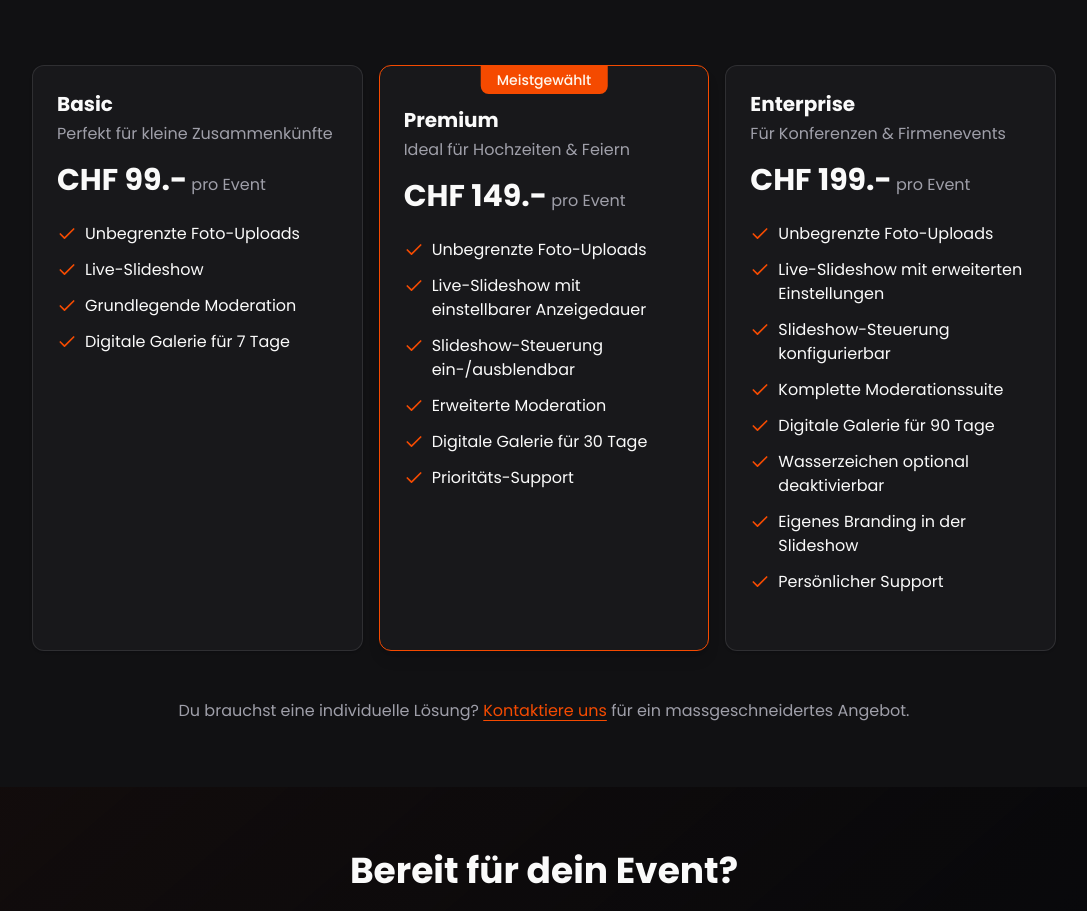
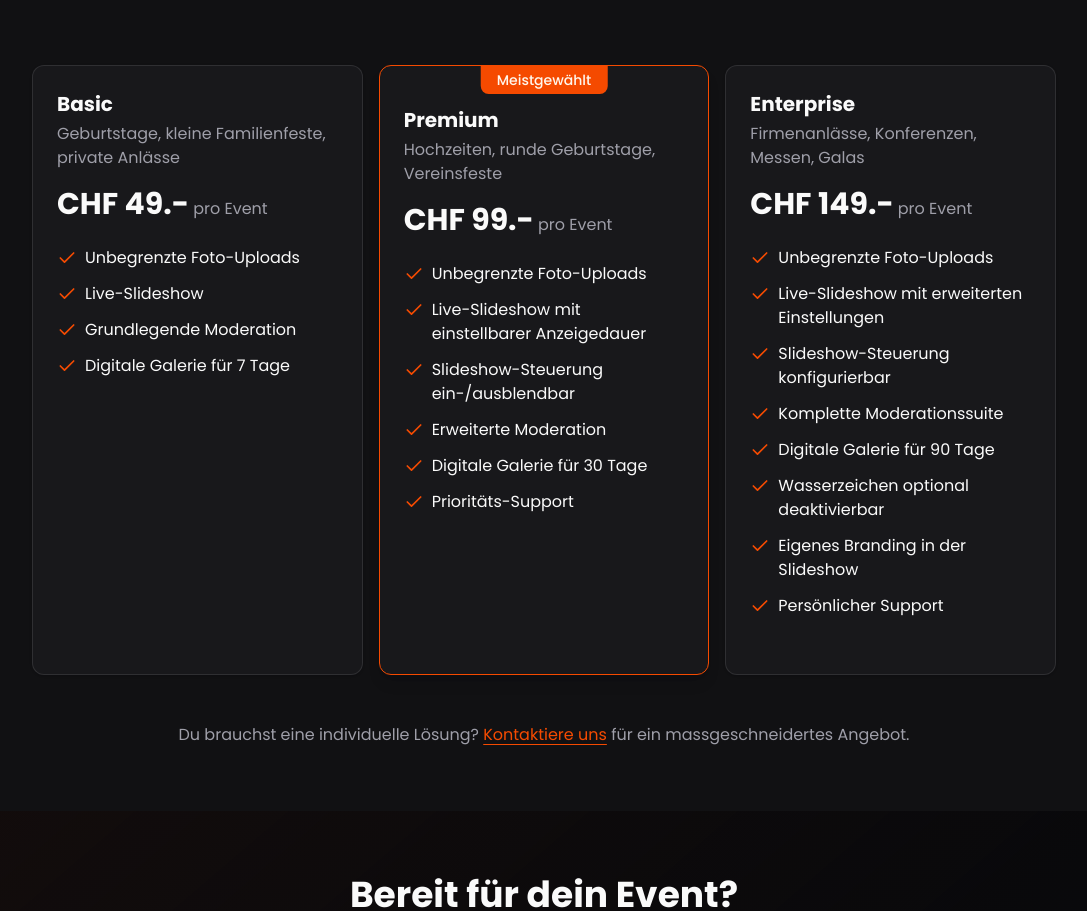
Before and after one commit to CobraEV/eventshotapp, a Next.js app: page / in a window 1280 px wide. Shown: the part 3587-4498 px from the top of the page, without its empty margins (96-1183 px from the left). Built offline with nearby package versions, Linux system fonts and the light colour scheme.

Commit message:
image optimization (gallery)

```diff
--- a/next.config.ts
+++ b/next.config.ts
@@ -4,6 +4,14 @@ const nextConfig: NextConfig = {
   output: 'standalone',
   reactCompiler: true,
   cacheComponents: true,
+  images: {
+    remotePatterns: [
+      {
+        protocol: 'https',
+        hostname: 'minio.edelbyte.ch',
+      },
+    ],
+  },
 }
 
 export default nextConfig
--- a/src/components/event/event-gallery.tsx
+++ b/src/components/event/event-gallery.tsx
@@ -39,9 +39,10 @@ export default function EventGallery({ photos }: { photos: Photo[] }) {
               src={photo.url}
               alt="Event Foto"
               fill
-              className="object-cover hover:scale-105 transition-transform"
+              className="object-cover transition-transform hover:scale-105"
               sizes="(max-width: 768px) 50vw, 25vw"
-              unoptimized
+              quality={60}
+              priority={i < 8}
             />
           </button>
         ))}
--- a/src/lib/constants.ts
+++ b/src/lib/constants.ts
@@ -120,9 +120,9 @@ export const faqs = [
 export const pricingPlans = [
   {
     name: 'Basic',
-    price: 'CHF 99.-',
+    price: 'CHF 49.-',
     duration: 'pro Event',
-    description: 'Perfekt für kleine Zusammenkünfte',
+    description: 'Geburtstage, kleine Familienfeste, private Anlässe',
     features: [
       'Unbegrenzte Foto-Uploads',
       'Live-Slideshow',
@@ -133,9 +133,9 @@ export const pricingPlans = [
   },
   {
     name: 'Premium',
-    price: 'CHF 149.-',
+    price: 'CHF 99.-',
     duration: 'pro Event',
-    description: 'Ideal für Hochzeiten & Feiern',
+    description: 'Hochzeiten, runde Geburtstage, Vereinsfeste',
     features: [
       'Unbegrenzte Foto-Uploads',
       'Live-Slideshow mit einstellbarer Anzeigedauer',
@@ -148,9 +148,9 @@ export const pricingPlans = [
   },
   {
     name: 'Enterprise',
-    price: 'CHF 199.-',
+    price: 'CHF 149.-',
     duration: 'pro Event',
-    description: 'Für Konferenzen & Firmenevents',
+    description: 'Firmenanlässe, Konferenzen, Messen, Galas',
     features: [
       'Unbegrenzte Foto-Uploads',
       'Live-Slideshow mit erweiterten Einstellungen',
--- a/src/lib/stripe.ts
+++ b/src/lib/stripe.ts
@@ -18,7 +18,7 @@ export function getStripe() {
 }
 
 export const PLAN_PRICES = {
-  BASIC: 9900,
-  PREMIUM: 14900,
-  ENTERPRISE: 19900,
+  BASIC: 4900,
+  PREMIUM: 9900,
+  ENTERPRISE: 14900,
 } as const
```
Also changed, not shown: package.json (+7 -7 lines), 1 other file (tests, documents, lock files or other folders).
